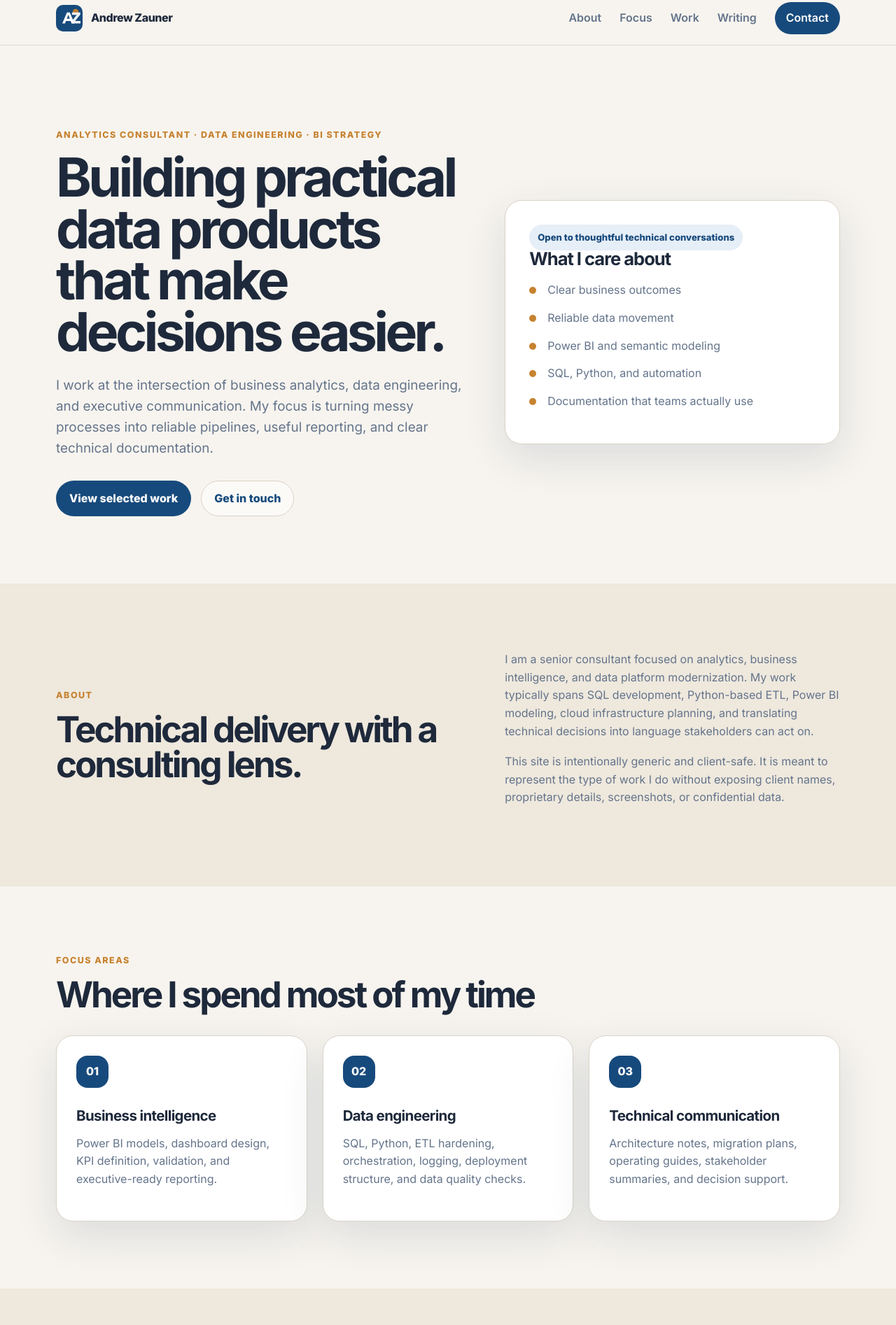
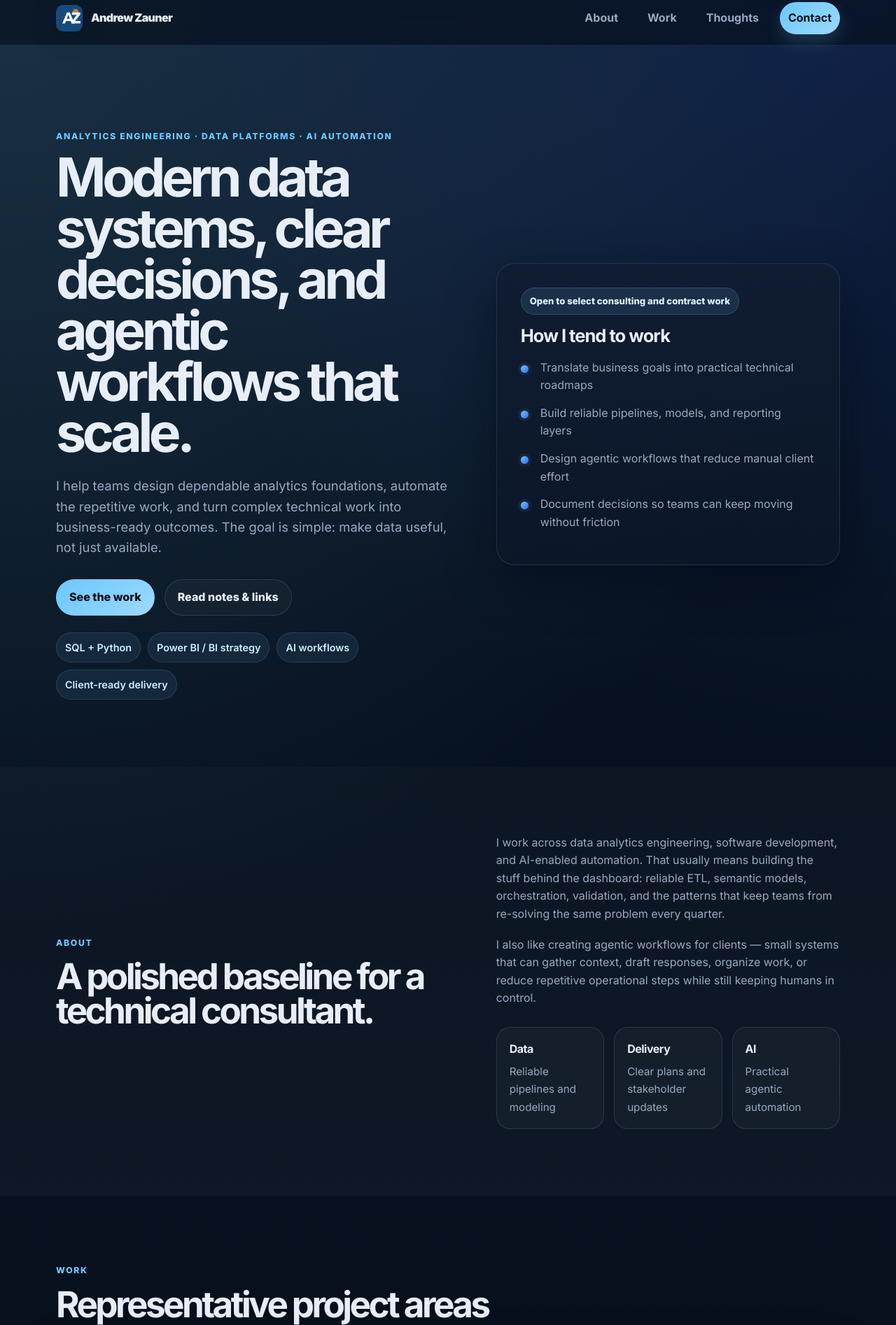
Before and after one commit to andrew-zauner-pm/andrew-zauner-pm.github.io, a plain HTML site: page index.html in a window 1280 px wide. Shown: the part 12-1906 px from the top of the page at 70% size. Drawn offline with Linux system fonts and the light colour scheme.

Commit message:
Styling updates

```diff
--- a/assets/css/styles.css
+++ b/assets/css/styles.css
@@ -1,15 +1,19 @@
 :root {
-  --bg: #f7f4ef;
-  --surface: #ffffff;
-  --surface-muted: #eee8dd;
-  --text: #1e293b;
-  --muted: #64748b;
-  --brand: #174a7c;
-  --brand-dark: #0f2f4f;
-  --accent: #c7822f;
-  --border: #d9d2c7;
-  --shadow: 0 20px 60px rgba(15, 47, 79, 0.12);
-  --radius: 24px;
+  --bg: #07111f;
+  --bg-alt: #0c1728;
+  --surface: rgba(14, 25, 42, 0.88);
+  --surface-strong: #101c31;
+  --surface-muted: rgba(16, 28, 49, 0.72);
+  --text: #e8eef7;
+  --muted: #98a9c0;
+  --brand: #6cc8ff;
+  --brand-strong: #9ad9ff;
+  --brand-deep: #2f6cff;
+  --accent: #72d0ff;
+  --border: rgba(140, 170, 205, 0.18);
+  --border-strong: rgba(140, 170, 205, 0.34);
+  --shadow: 0 24px 70px rgba(2, 7, 18, 0.45);
+  --radius: 26px;
   --container: 1120px;
 }
 
@@ -25,8 +29,22 @@ body {
   margin: 0;
   font-family: Inter, system-ui, -apple-system, BlinkMacSystemFont, "Segoe UI", sans-serif;
   color: var(--text);
-  background: var(--bg);
+  background:
+    radial-gradient(circle at top left, rgba(108, 200, 255, 0.18), transparent 34%),
+    radial-gradient(circle at top right, rgba(47, 108, 255, 0.18), transparent 28%),
+    linear-gradient(180deg, #08101d 0%, var(--bg) 42%, #050b14 100%);
   line-height: 1.6;
+  text-rendering: optimizeLegibility;
+}
+
+body::before {
+  content: "";
+  position: fixed;
+  inset: 0;
+  pointer-events: none;
+  background-image: linear-gradient(rgba(255, 255, 255, 0.015) 1px, transparent 1px);
+  background-size: 100% 28px;
+  mask-image: linear-gradient(180deg, rgba(0, 0, 0, 0.45), transparent);
 }
 
 a {
@@ -50,9 +68,10 @@ img {
   top: 12px;
   z-index: 100;
   background: var(--brand);
-  color: white;
+  color: #04111c;
   padding: 10px 14px;
   border-radius: 999px;
+  font-weight: 800;
 }
 
 .skip-link:focus {
@@ -63,9 +82,9 @@ img {
   position: sticky;
   top: 0;
   z-index: 50;
-  background: rgba(247, 244, 239, 0.86);
+  background: rgba(7, 17, 31, 0.7);
   backdrop-filter: blur(18px);
-  border-bottom: 1px solid rgba(217, 210, 199, 0.8);
+  border-bottom: 1px solid rgba(140, 170, 205, 0.12);
 }
 
 .nav {
@@ -79,33 +98,41 @@ img {
   display: inline-flex;
   align-items: center;
   gap: 12px;
-  font-weight: 800;
-  letter-spacing: -0.03em;
+  font-weight: 900;
+  letter-spacing: -0.04em;
 }
 
 .brand-mark {
   width: 38px;
   height: 38px;
+  flex: 0 0 auto;
+  filter: drop-shadow(0 8px 16px rgba(8, 19, 34, 0.35));
 }
 
 .nav-links {
   display: flex;
   align-items: center;
-  gap: 26px;
+  gap: 18px;
   color: var(--muted);
-  font-weight: 600;
+  font-weight: 700;
+}
+
+.nav-links a {
+  padding: 10px 12px;
+  border-radius: 999px;
+  transition: background 180ms ease, color 180ms ease;
 }
 
 .nav-links a:hover,
 .nav-links a.active {
-  color: var(--brand);
+  color: var(--text);
+  background: rgba(108, 200, 255, 0.12);
 }
 
 .nav-cta {
-  color: white !important;
-  background: var(--brand);
-  padding: 10px 16px;
-  border-radius: 999px;
+  color: #04111c !important;
+  background: linear-gradient(135deg, var(--brand) 0%, var(--brand-strong) 100%);
+  box-shadow: 0 10px 24px rgba(108, 200, 255, 0.2);
 }
 
 .menu-toggle {
@@ -120,6 +147,7 @@ img {
   width: 24px;
   height: 2px;
   margin: 5px 0;
+  border-radius: 999px;
   background: var(--text);
 }
 
@@ -128,23 +156,24 @@ img {
 }
 
 .section-muted {
-  background: var(--surface-muted);
+  background: linear-gradient(180deg, rgba(255, 255, 255, 0.02), rgba(255, 255, 255, 0.03));
 }
 
 .section-dark {
-  background: var(--brand-dark);
-  color: white;
+  background: linear-gradient(135deg, #0a1629 0%, #061020 100%);
+  border-top: 1px solid rgba(140, 170, 205, 0.12);
+  border-bottom: 1px solid rgba(140, 170, 205, 0.12);
 }
 
 .hero {
-  padding: 118px 0 96px;
+  padding: 120px 0 96px;
 }
 
 .hero-grid,
 .two-column {
   display: grid;
-  grid-template-columns: 1.1fr 0.9fr;
-  gap: 56px;
+  grid-template-columns: 1.08fr 0.92fr;
+  gap: 52px;
   align-items: center;
 }
 
@@ -152,29 +181,29 @@ img {
 .section h2,
 .error-page h1 {
   margin: 0;
-  font-size: clamp(2.4rem, 6vw, 5rem);
-  line-height: 0.96;
-  letter-spacing: -0.06em;
+  font-size: clamp(2.55rem, 6vw, 5.15rem);
+  line-height: 0.95;
+  letter-spacing: -0.07em;
 }
 
 .section h2 {
-  font-size: clamp(2rem, 4vw, 3.4rem);
+  font-size: clamp(2rem, 4vw, 3.5rem);
 }
 
 .hero-text {
   max-width: 680px;
   margin: 24px 0 0;
-  font-size: 1.18rem;
+  font-size: 1.15rem;
   color: var(--muted);
 }
 
 .eyebrow {
   margin: 0 0 14px;
-  color: var(--accent);
+  color: var(--brand);
   text-transform: uppercase;
-  letter-spacing: 0.12em;
+  letter-spacing: 0.14em;
   font-weight: 800;
-  font-size: 0.78rem;
+  font-size: 0.76rem;
 }
 
 .hero-actions,
@@ -183,6 +212,23 @@ img {
   flex-wrap: wrap;
   gap: 14px;
   margin-top: 30px;
+}
+
+.hero-badges {
+  display: flex;
+  flex-wrap: wrap;
+  gap: 10px;
+  margin-top: 24px;
+}
+
+.hero-badges span {
+  padding: 9px 12px;
+  border-radius: 999px;
+  background: rgba(108, 200, 255, 0.09);
+  border: 1px solid rgba(108, 200, 255, 0.16);
+  color: #cfeeff;
+  font-size: 0.9rem;
+  font-weight: 600;
 }
 
 .button {
@@ -199,33 +245,35 @@ img {
 
 .button:hover {
   transform: translateY(-2px);
-  box-shadow: 0 14px 28px rgba(15, 47, 79, 0.16);
+  box-shadow: 0 14px 28px rgba(8, 19, 34, 0.34);
 }
 
 .primary {
-  background: var(--brand);
-  color: white;
+  color: #04111c;
+  background: linear-gradient(135deg, var(--brand) 0%, var(--brand-strong) 100%);
 }
 
 .secondary {
-  border-color: var(--border);
-  color: var(--brand);
-  background: rgba(255, 255, 255, 0.55);
+  border-color: rgba(108, 200, 255, 0.18);
+  color: var(--text);
+  background: rgba(255, 255, 255, 0.03);
 }
 
 .light {
-  background: white;
-  color: var(--brand-dark);
+  background: linear-gradient(135deg, var(--brand) 0%, var(--brand-strong) 100%);
+  color: #04111c;
 }
 
 .outline-light {
-  border-color: rgba(255,255,255,0.35);
-  color: white;
+  border-color: rgba(255, 255, 255, 0.16);
+  color: var(--text);
+  background: rgba(255, 255, 255, 0.03);
 }
 
 .hero-card,
-.card {
-  background: var(--surface);
+.card,
+.thought-callout {
+  background: linear-gradient(180deg, rgba(16, 28, 49, 0.92), rgba(12, 23, 40, 0.92));
   border: 1px solid var(--border);
   border-radius: var(--radius);
   box-shadow: var(--shadow);
@@ -236,6 +284,7 @@ img {
 }
 
 .hero-card h2 {
+  margin-top: 18px;
   font-size: 1.6rem;
   letter-spacing: -0.04em;
 }
@@ -245,8 +294,9 @@ img {
   display: inline-flex;
   align-items: center;
   width: fit-content;
-  color: var(--brand);
-  background: #e6eef7;
+  color: #d9f4ff;
+  background: rgba(108, 200, 255, 0.12);
+  border: 1px solid rgba(108, 200, 255, 0.18);
   padding: 8px 12px;
   border-radius: 999px;
   font-size: 0.82rem;
@@ -261,7 +311,7 @@ img {
 
 .check-list li {
   position: relative;
-  padding-left: 26px;
+  padding-left: 28px;
   margin: 14px 0;
   color: var(--muted);
 }
@@ -270,24 +320,26 @@ img {
   content: "";
   position: absolute;
   left: 0;
-  top: 8px;
-  width: 10px;
-  height: 10px;
+  top: 9px;
+  width: 11px;
+  height: 11px;
   border-radius: 999px;
-  background: var(--accent);
+  background: linear-gradient(135deg, var(--brand) 0%, var(--brand-deep) 100%);
+  box-shadow: 0 0 0 4px rgba(108, 200, 255, 0.08);
 }
 
 .prose p,
 .card p,
 .contact-panel p,
-.error-page p {
+.error-page p,
+.thought-callout p {
   color: var(--muted);
   margin: 0 0 18px;
 }
 
 .section-dark .eyebrow,
 .section-dark p {
-  color: rgba(255,255,255,0.74);
+  color: rgba(232, 238, 247, 0.74);
 }
 
 .section-heading {
@@ -300,10 +352,6 @@ img {
   gap: 22px;
 }
 
-.card-grid.three {
-  grid-template-columns: repeat(3, 1fr);
-}
-
 .card-grid.two {
   grid-template-columns: repeat(2, 1fr);
 }
@@ -312,31 +360,62 @@ img {
   padding: 28px;
 }
 
-.icon {
-  display: inline-grid;
-  place-items: center;
-  width: 46px;
-  height: 46px;
-  border-radius: 16px;
-  background: var(--brand);
-  color: white;
-  font-weight: 800;
-  margin-bottom: 24px;
-}
-
 .card h3 {
-  margin: 0 0 10px;
+  margin: 18px 0 10px;
   font-size: 1.28rem;
   letter-spacing: -0.03em;
 }
 
-.project-card .tag {
-  margin-bottom: 20px;
+.project-card {
+  position: relative;
+  overflow: hidden;
+}
+
+.project-card::after {
+  content: "";
+  position: absolute;
+  inset: auto -20% -55% auto;
+  width: 180px;
+  height: 180px;
+  border-radius: 999px;
+  background: radial-gradient(circle, rgba(108, 200, 255, 0.16), transparent 70%);
+  pointer-events: none;
+}
+
+.mini-stats {
+  display: grid;
+  grid-template-columns: repeat(3, 1fr);
+  gap: 14px;
+  margin-top: 28px;
+}
+
+.mini-stats div {
+  padding: 18px;
+  border-radius: 20px;
+  background: rgba(255, 255, 255, 0.03);
+  border: 1px solid var(--border);
+}
+
+.mini-stats strong {
+  display: block;
+  margin-bottom: 6px;
+  color: var(--text);
+  letter-spacing: -0.03em;
+}
+
+.mini-stats span {
+  color: var(--muted);
+  font-size: 0.95rem;
+}
+
+.thoughts-panel {
+  display: grid;
+  gap: 16px;
 }
 
 .article-list {
   display: grid;
-  gap: 14px;
+  gap: 12px;
   padding: 0;
   margin: 0;
   list-style: none;
@@ -347,17 +426,29 @@ img {
   justify-content: space-between;
   gap: 20px;
   padding: 18px 0;
-  border-bottom: 1px solid var(--border);
+  border-bottom: 1px solid rgba(140, 170, 205, 0.16);
 }
 
 .article-list a {
   font-weight: 800;
-  color: var(--brand-dark);
+  color: #f2f7ff;
+}
+
+.article-list a:hover {
+  color: var(--brand-strong);
 }
 
 .article-list span {
   white-space: nowrap;
   color: var(--muted);
+}
+
+.thought-callout {
+  padding: 22px;
+}
+
+.thought-callout .eyebrow {
+  margin-bottom: 8px;
 }
 
 .contact-panel {
@@ -387,6 +478,12 @@ img {
   justify-items: start;
 }
 
+@media (max-width: 900px) {
+  .mini-stats {
+    grid-template-columns: 1fr;
+  }
+}
+
 @media (max-width: 800px) {
   .menu-toggle {
     display: block;
@@ -400,7 +497,7 @@ img {
     align-items: stretch;
     gap: 8px;
     padding: 18px;
-    background: white;
+    background: rgba(10, 19, 34, 0.98);
     border: 1px solid var(--border);
     border-radius: 20px;
     box-shadow: var(--shadow);
@@ -413,7 +510,6 @@ img {
   .hero-grid,
   .two-column,
   .contact-panel,
-  .card-grid.three,
   .card-grid.two {
     grid-template-columns: 1fr;
   }
--- a/index.html
+++ b/index.html
@@ -3,11 +3,14 @@
   <head>
     <meta charset="utf-8" />
     <meta name="viewport" content="width=device-width, initial-scale=1" />
-    <meta name="description" content="Personal site for a business analytics and data engineering consultant focused on practical BI, automation, and technical delivery." />
-    <title>Andrew Zauner | Analytics, Data Engineering, and BI</title>
+    <meta
+      name="description"
+      content="Andrew Zauner builds polished data systems, analytics platforms, and AI-enabled workflows for modern teams."
+    />
+    <title>Andrew Zauner | Data, Analytics, and AI Systems</title>
     <link rel="preconnect" href="https://fonts.googleapis.com" />
     <link rel="preconnect" href="https://fonts.gstatic.com" crossorigin />
-    <link href="https://fonts.googleapis.com/css2?family=Inter:wght@400;500;600;700;800&display=swap" rel="stylesheet" />
+    <link href="https://fonts.googleapis.com/css2?family=Inter:wght@400;500;600;700;800;900&display=swap" rel="stylesheet" />
     <link rel="stylesheet" href="assets/css/styles.css" />
   </head>
   <body>
@@ -26,9 +29,8 @@
         </button>
         <div class="nav-links" data-nav-links>
           <a href="#about">About</a>
-          <a href="#focus">Focus</a>
           <a href="#work">Work</a>
-          <a href="#writing">Writing</a>
+          <a href="#thoughts">Thoughts</a>
           <a href="#contact" class="nav-cta">Contact</a>
         </div>
       </nav>
@@ -38,26 +40,32 @@
       <section id="top" class="hero section">
         <div class="container hero-grid">
           <div class="hero-copy">
-            <p class="eyebrow">Analytics Consultant · Data Engineering · BI Strategy</p>
-            <h1>Building practical data products that make decisions easier.</h1>
+            <p class="eyebrow">Analytics Engineering · Data Platforms · AI Automation</p>
+            <h1>Modern data systems, clear decisions, and agentic workflows that scale.</h1>
             <p class="hero-text">
-              I work at the intersection of business analytics, data engineering, and executive communication.
-              My focus is turning messy processes into reliable pipelines, useful reporting, and clear technical documentation.
+              I help teams design dependable analytics foundations, automate the repetitive work, and turn complex
+              technical work into business-ready outcomes. The goal is simple: make data useful, not just available.
             </p>
             <div class="hero-actions">
-              <a class="button primary" href="#work">View selected work</a>
-              <a class="button secondary" href="#contact">Get in touch</a>
+              <a class="button primary" href="#work">See the work</a>
+              <a class="button secondary" href="#thoughts">Read notes & links</a>
+            </div>
+            <div class="hero-badges" aria-label="Highlights">
+              <span>SQL + Python</span>
+              <span>Power BI / BI strategy</span>
+              <span>AI workflows</span>
+              <span>Client-ready delivery</span>
             </div>
           </div>
+
           <aside class="hero-card" aria-label="Profile summary">
-            <div class="status-pill">Open to thoughtful technical conversations</div>
-            <h2>What I care about</h2>
+            <div class="status-pill">Open to select consulting and contract work</div>
+            <h2>How I tend to work</h2>
             <ul class="check-list">
-              <li>Clear business outcomes</li>
-              <li>Reliable data movement</li>
-              <li>Power BI and semantic modeling</li>
-              <li>SQL, Python, and automation</li>
-              <li>Documentation that teams actually use</li>
+              <li>Translate business goals into practical technical roadmaps</li>
+              <li>Build reliable pipelines, models, and reporting layers</li>
+              <li>Design agentic workflows that reduce manual client effort</li>
+              <li>Document decisions so teams can keep moving without friction</li>
             </ul>
           </aside>
         </div>
@@ -67,100 +75,105 @@
         <div class="container two-column">
           <div>
             <p class="eyebrow">About</p>
-            <h2>Technical delivery with a consulting lens.</h2>
+            <h2>A polished baseline for a technical consultant.</h2>
           </div>
           <div class="prose">
             <p>
-              I am a senior consultant focused on analytics, business intelligence, and data platform modernization.
-              My work typically spans SQL development, Python-based ETL, Power BI modeling, cloud infrastructure planning,
-              and translating technical decisions into language stakeholders can act on.
+              I work across data analytics engineering, software development, and AI-enabled automation. That usually
+              means building the stuff behind the dashboard: reliable ETL, semantic models, orchestration, validation,
+              and the patterns that keep teams from re-solving the same problem every quarter.
             </p>
             <p>
-              This site is intentionally generic and client-safe. It is meant to represent the type of work I do without
-              exposing client names, proprietary details, screenshots, or confidential data.
+              I also like creating agentic workflows for clients — small systems that can gather context, draft
+              responses, organize work, or reduce repetitive operational steps while still keeping humans in control.
             </p>
+            <div class="mini-stats" aria-label="Core themes">
+              <div>
+                <strong>Data</strong>
+                <span>Reliable pipelines and modeling</span>
+              </div>
+              <div>
+                <strong>Delivery</strong>
+                <span>Clear plans and stakeholder updates</span>
+              </div>
+              <div>
+                <strong>AI</strong>
+                <span>Practical agentic automation</span>
+              </div>
+            </div>
           </div>
         </div>
       </section>
 
-      <section id="focus" class="section">
+      <section id="work" class="section">
         <div class="container">
           <div class="section-heading">
-            <p class="eyebrow">Focus areas</p>
-            <h2>Where I spend most of my time</h2>
+            <p class="eyebrow">Work</p>
+            <h2>Representative project areas</h2>
           </div>
-          <div class="card-grid three">
-            <article class="card">
-              <div class="icon">01</div>
-              <h3>Business intelligence</h3>
-              <p>Power BI models, dashboard design, KPI definition, validation, and executive-ready reporting.</p>
+          <div class="card-grid two">
+            <article class="card project-card">
+              <p class="tag">Analytics engineering</p>
+              <h3>Metrics layers and reporting foundations</h3>
+              <p>
+                Modeling data so dashboards are consistent, reusable, and easier to validate across business teams.
+              </p>
             </article>
-            <article class="card">
-              <div class="icon">02</div>
-              <h3>Data engineering</h3>
-              <p>SQL, Python, ETL hardening, orchestration, logging, deployment structure, and data quality checks.</p>
+            <article class="card project-card">
+              <p class="tag">Data engineering</p>
+              <h3>ETL hardening and orchestration</h3>
+              <p>
+                Strengthening pipelines with logging, dependency handling, failure visibility, and deployment hygiene.
+              </p>
             </article>
-            <article class="card">
-              <div class="icon">03</div>
-              <h3>Technical communication</h3>
-              <p>Architecture notes, migration plans, operating guides, stakeholder summaries, and decision support.</p>
+            <article class="card project-card">
+              <p class="tag">AI workflows</p>
+              <h3>Agentic systems for repeatable client work</h3>
+              <p>
+                Lightweight automations that collect context, draft outputs, and move work forward without losing
+                reviewability or control.
+              </p>
+            </article>
+            <article class="card project-card">
+              <p class="tag">Software delivery</p>
+              <h3>Readable systems and practical docs</h3>
+              <p>
+                Turning technical work into something maintainable through clean structure, concise documentation, and
+                clear handoff paths.
+              </p>
             </article>
           </div>
         </div>
       </section>
 
-      <section id="work" class="section section-muted">
-        <div class="container">
-          <div class="section-heading">
-            <p class="eyebrow">Selected work</p>
-            <h2>Representative, non-confidential examples</h2>
-          </div>
-          <div class="card-grid two">
-            <article class="card project-card">
-              <p class="tag">Data platform</p>
-              <h3>ETL hardening and deployment planning</h3>
-              <p>Created a practical path to improve observability, reduce silent failures, and define a clearer dev-to-test-to-prod release model.</p>
-            </article>
-            <article class="card project-card">
-              <p class="tag">Power BI</p>
-              <h3>Semantic model and reporting cleanup</h3>
-              <p>Improved reporting reliability by clarifying model relationships, filtering behavior, KPI definitions, and validation checkpoints.</p>
-            </article>
-            <article class="card project-card">
-              <p class="tag">Automation</p>
-              <h3>Python workflow modernization</h3>
-              <p>Structured environment management, repo layout, logging, and operational documentation for recurring data workflows.</p>
-            </article>
-            <article class="card project-card">
-              <p class="tag">Documentation</p>
-              <h3>Client-ready technical guides</h3>
-              <p>Translated complex implementation decisions into concise guides, architecture summaries, and stakeholder-facing next steps.</p>
-            </article>
-          </div>
-        </div>
-      </section>
-
-      <section id="writing" class="section">
+      <section id="thoughts" class="section section-muted">
         <div class="container two-column">
           <div>
-            <p class="eyebrow">Writing</p>
-            <h2>Notes I may publish here</h2>
+            <p class="eyebrow">Thoughts & links</p>
+            <h2>A place for short notes, ideas, and useful references.</h2>
           </div>
-          <div class="prose">
+          <div class="thoughts-panel">
             <ul class="article-list">
               <li>
-                <a href="#contact">How to explain an ETL modernization roadmap without overcomplicating it</a>
-                <span>Draft idea</span>
+                <a href="#contact">Draft: how I think about building reliable analytics workflows</a>
+                <span>Placeholder</span>
               </li>
               <li>
-                <a href="#contact">What makes a Power BI model easier to validate</a>
-                <span>Draft idea</span>
+                <a href="#contact">Link idea: a resource I recommend for BI modeling patterns</a>
+                <span>Placeholder</span>
               </li>
               <li>
-                <a href="#contact">A practical checklist for analytics project handoff</a>
-                <span>Draft idea</span>
+                <a href="#contact">Note: a short takeaway from a recent automation project</a>
+                <span>Placeholder</span>
               </li>
             </ul>
+            <div class="thought-callout">
+              <p class="eyebrow">Shareable slot</p>
+              <p>
+                This is a flexible area for posts, links, quick thoughts, or case-study summaries whenever you want to
+                publish something without building a full blog.
+              </p>
+            </div>
           </div>
         </div>
       </section>
@@ -169,9 +182,10 @@
         <div class="container contact-panel">
           <div>
             <p class="eyebrow">Contact</p>
-            <h2>Want to connect?</h2>
+            <h2>Let’s build something practical and polished.</h2>
             <p>
-              Replace the placeholder links below with your preferred public contact options before publishing.
+              Swap these placeholders with your preferred public links before publishing. Email is usually the best
+              starting point for project discussions.
             </p>
           </div>
           <div class="contact-links">
@@ -185,8 +199,8 @@
 
     <footer class="site-footer">
       <div class="container footer-inner">
-        <p>&copy; <span data-year></span> Andrew Zauner. All rights reserved.</p>
-        <p>Built for GitHub Pages. No client data included.</p>
+        <p>&copy; <span data-year></span> Andrew Zauner.</p>
+        <p>Built for GitHub Pages with a dark, client-safe presentation.</p>
       </div>
     </footer>
 
```
Also changed, not shown: 1 other file.
